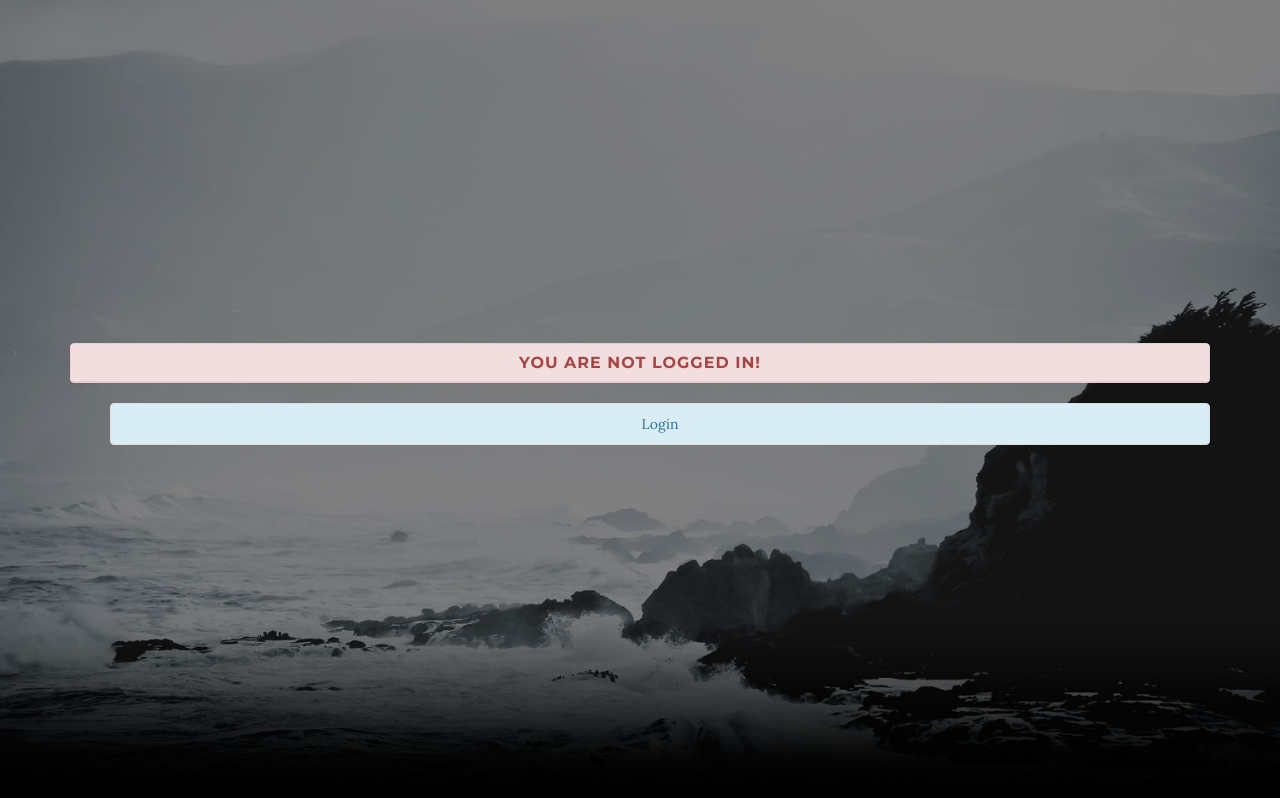
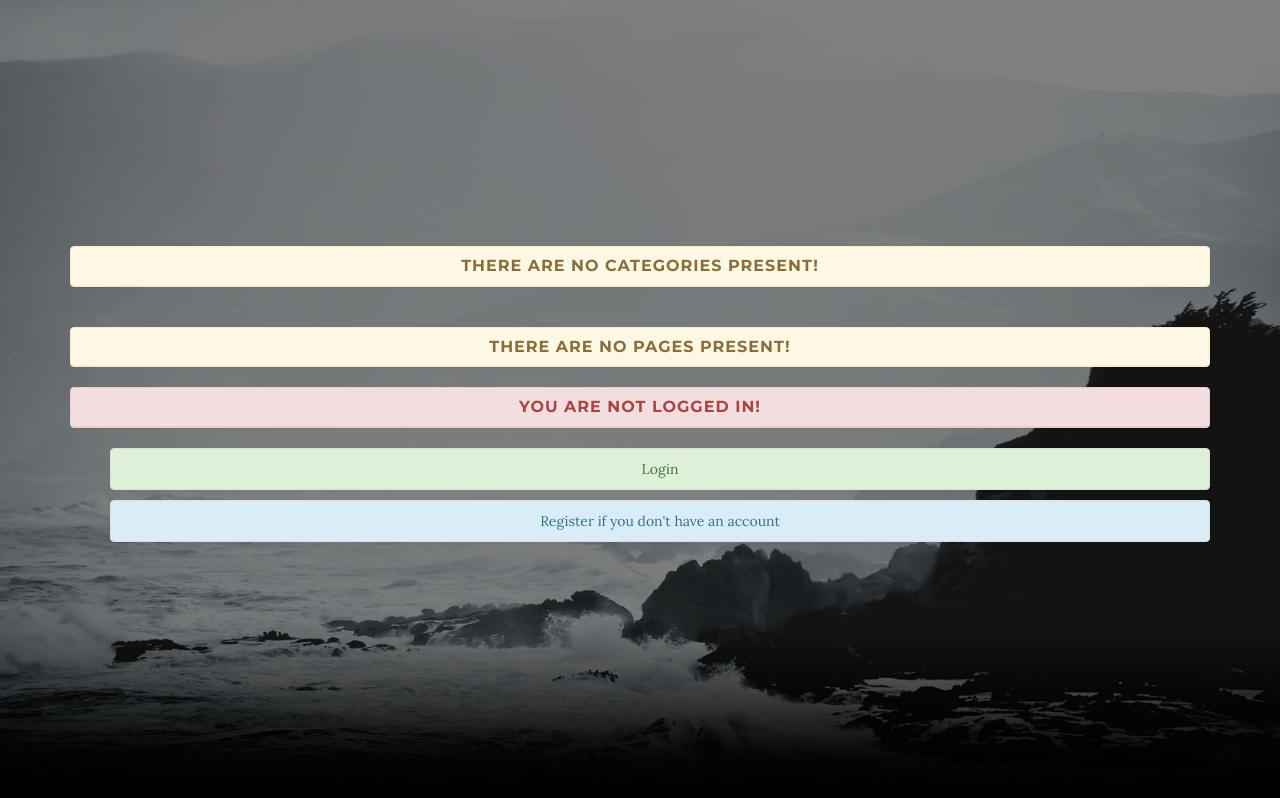
Before and after one commit to viggibear/themed-bookmarkwip, a Django app: template templates/bookmark/index.html in a window 1280 px wide. Shown: the part 801-1599 px from the top of the page. Run offline with Django 3.2, Linux system fonts and the light colour scheme; the template is opened without the code that fills it, so the values that code supplies are empty; some libraries are stand-ins or nearby versions.

Commit message:
added top 5 functionality

```diff
--- a/bookmark/views.py
+++ b/bookmark/views.py
@@ -20,7 +20,9 @@ def index(request):
 
     # Query for categories - add the list to our context dictionary.
     category_list = Category.objects.order_by('-likes')[:5]
-    context_dict = {'categories': category_list}
+    page_list = Page.objects.order_by('-views')[:5]
+    context_dict = {'categories': category_list, 'pages': page_list}
+
 
     # The following two lines are new.
     # We loop through each category returned, and create a URL attribute.
--- a/templates/bookmark/index.html
+++ b/templates/bookmark/index.html
@@ -1,8 +1,8 @@
 {% extends 'bookmark/base.html' %}
 {%load newfilters%}
 {%block body_block%}
-        {% if user.is_authenticated %}
 		{% if categories %}
+		<h1> Top 5 Categories </h1>
         <ul class="list-group">
 		{% for category in categories %}
             <!-- Following line changed to add an HTML hyperlink -->
@@ -12,10 +12,30 @@
 		{% else %}
         <div class="panel panel-warning">
 			<div class="panel-heading">
-					<h3 class="panel-title">There are no pages here!</h3>
+				<h3 class="panel-title">There are no Categories present!</h3>
 			</div>
 		</div>
         {% endif %}
+
+		<br />
+
+		{% if pages %}
+		<h1> Top 5 Pages </h1>
+		<ul class="list-group">
+		{% for page in pages %}
+            <!-- Following line changed to add an HTML hyperlink -->
+            <li class="list-group-item"><a href="{{ page.url }}">{{ page.title }}</a></li>
+        {% endfor %}
+		</ul>
+		{% else %}
+        <div class="panel panel-warning">
+			<div class="panel-heading">
+				<h3 class="panel-title">There are no Pages present!</h3>
+			</div>
+		</div>
+		{% endif %}
+
+		{% if user.is_authenticated %}
             <ul>
                 <a class="list-group-item list-group-item-info" href="/bookmark/add_category#content_block">Add a Category</a>
             </ul>
@@ -26,7 +46,10 @@
 				</div>
 			</div>
 			<ul>
-                <a class="list-group-item list-group-item-info" href="/bookmark/login#content_block">Login</a>
+                <a class="list-group-item list-group-item-success" href="/bookmark/login#content_block">Login</a>
+            </ul>
+			<ul>
+				<a class="list-group-item list-group-item-info" href="/bookmark/register#content_block">Register if you don't have an account</a>
 			</ul>
         {% endif %}
 {%endblock%}
```
Also changed, not shown: bookmark.sqlite3, 1 other file. Lines whose indentation alone changed are shown as unchanged.
